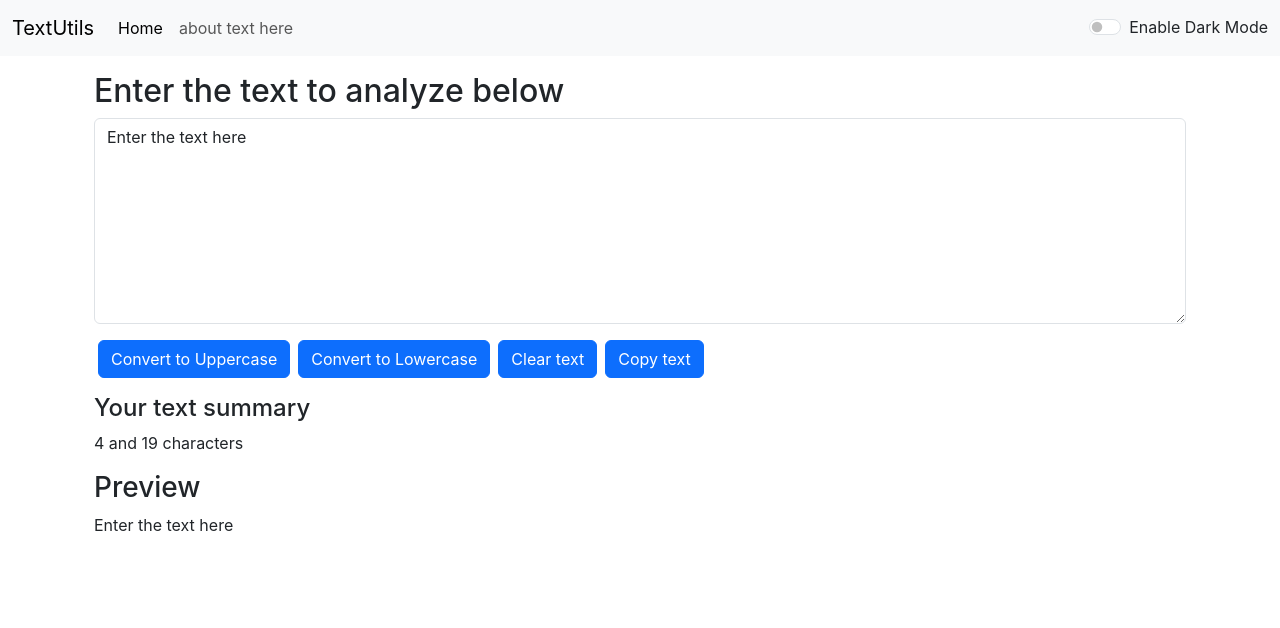
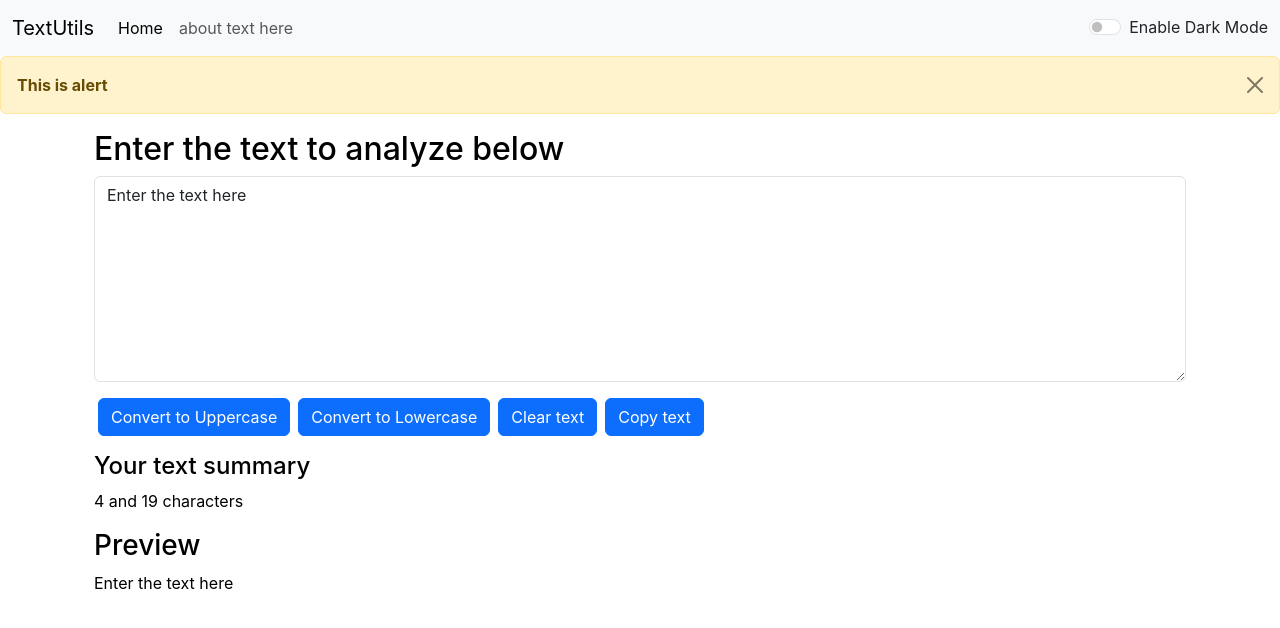
Before and after one commit to fatima678/textutils, a React (Create React App) app: page / in a window 1280 px wide. Shown: the top 628 px of the page. Built offline with nearby package versions, Linux system fonts and the light colour scheme.

Commit message:
Add dismiss alert message in TextUtils

```diff
--- a/src/App.js
+++ b/src/App.js
@@ -3,6 +3,7 @@ import { useState } from 'react';
 import './App.css';
 import Navbar from './components/Navbar';
 import TextForm from './components/TextForm';
+import Alert from './components/Alert';
 // import About from './components/About';
 
 function App() {
@@ -23,6 +24,7 @@ function App() {
   return (
     <>
     <Navbar title="TextUtils" mode={mode} toggleMode={toggleMode}/>
+    <Alert alert="This is alert"/>
 
     <div className='container my-3' >
       <TextForm heading='Enter the text to analyze below'/>
--- /dev/null
+++ b/src/components/Alert.js
@@ -0,0 +1,10 @@
+import React from 'react'
+
+export default function Alert(props) {
+  return (
+    <div className="alert alert-warning alert-dismissible fade show" role="alert">
+      <strong>{props.alert}</strong>
+  <button type="button" className="btn-close" data-bs-dismiss="alert" aria-label="Close"></button>
+</div>
+)
+}
--- a/src/components/TextForm.js
+++ b/src/components/TextForm.js
@@ -28,10 +28,10 @@ const [text, setText] = useState("Enter the text here");
 
   return (
     <>
-    <div className='container'>
+    <div className='container' style={{color: props.mode==='dark'?'white': 'black'}}>
     <h2>{props.heading}</h2>
         <div className="mb-3">
-           <textarea className="form-control" value={text}   id="myBox" rows="8" onChange={handleOnChange}></textarea>
+           <textarea className="form-control" value={text}  style={{backgroundColor: props.mode==='dark'?'grey': 'white'}} id="myBox" rows="8" onChange={handleOnChange}></textarea>
         </div>
         <button className='btn btn-primary mx-1' onClick={handleUpClick}> Convert to Uppercase</button>
         <button className='btn btn-primary mx-1' onClick={handleloClick}> Convert to Lowercase</button>
@@ -40,12 +40,12 @@ const [text, setText] = useState("Enter the text here");
 
     </div>
 
-    <div className='container my-3'>
+    <div className='container my-3'  style={{color: props.mode==='dark'?'white': 'black'}}>
         <h4>Your text summary</h4>
         <p>{text.split(" ").length} and {text.length} characters</p>
         {/* <p>{0.008 * text.split(" ").length} Minutes read</p> */}
         <h3>Preview</h3>
-        <p>{text}</p>
+        <p>{text.length>0?text:"Enter something in the textbox to preview it"}</p>
     </div>
     </>
   )
```
